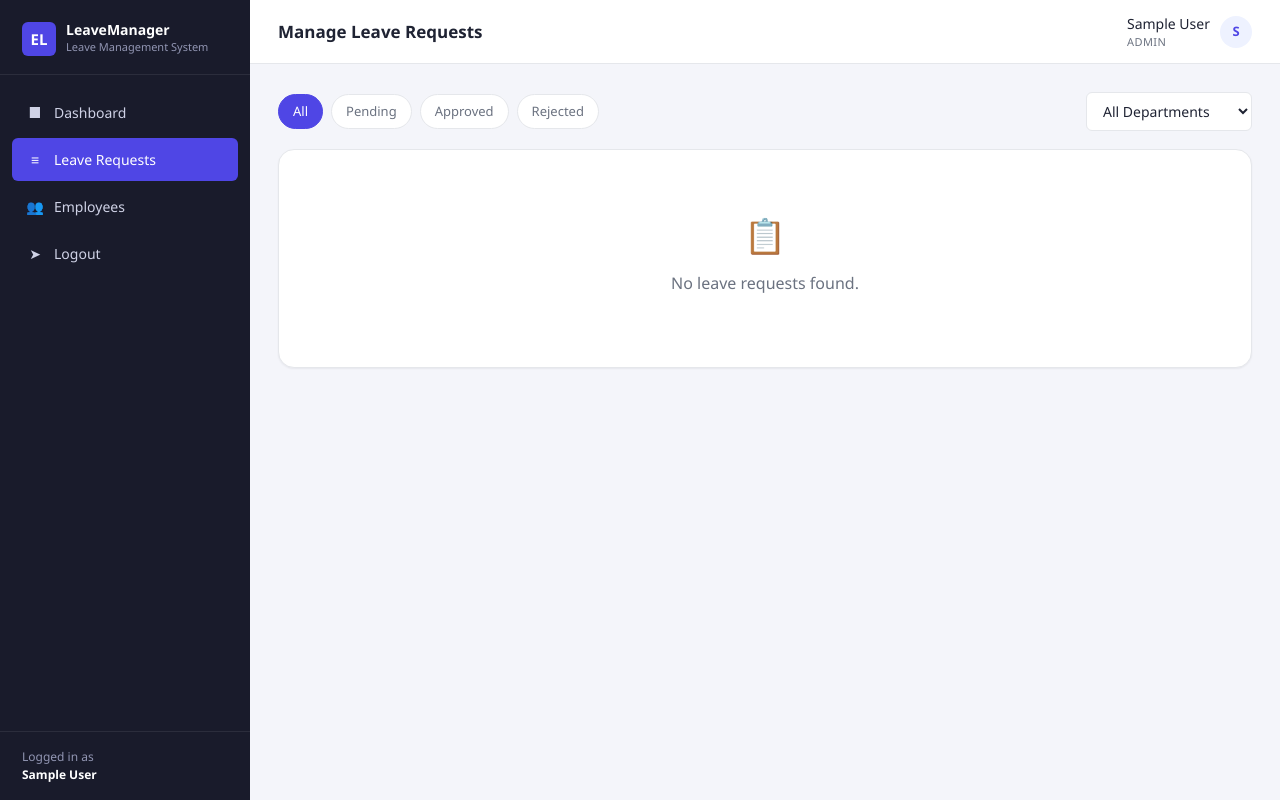
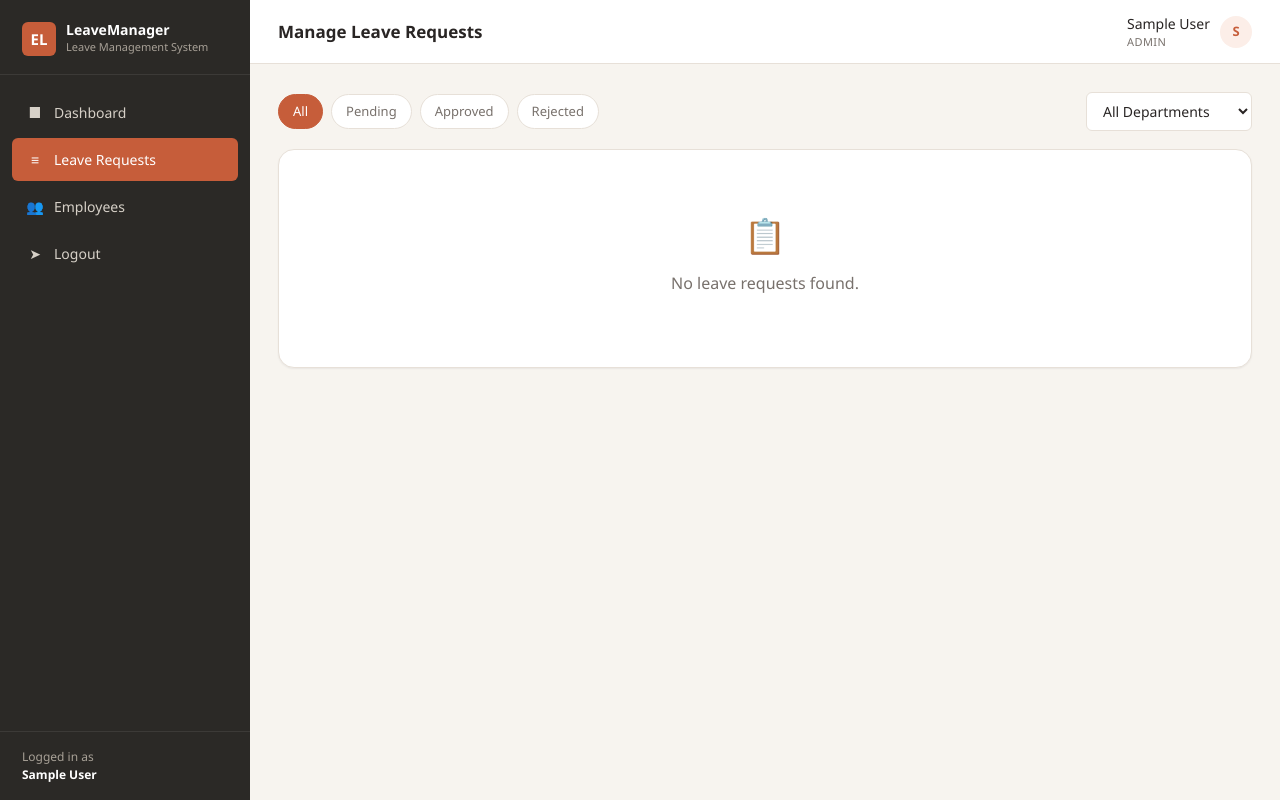
Before and after one commit to MayankSNegi/employee-leave-management, a Flask app: page /admin/leaves in a window 1280 px wide. Run offline with Flask 3, Linux system fonts and the light colour scheme; the visitor is signed in with stand-in values (Sample User, id 1); data that the repository does not hold is empty.

Commit message:
Update UI theme and styling

```diff
--- a/static/css/style.css
+++ b/static/css/style.css
@@ -3,9 +3,9 @@
    ===================================================================== */
 
 :root {
-  --color-primary: #4f46e5;
-  --color-primary-dark: #4338ca;
-  --color-primary-light: #eef2ff;
+  --color-primary: #C65D3A;
+  --color-primary-dark: #A94B2E;
+  --color-primary-light: #FCEEE8;
   --color-success: #16a34a;
   --color-success-light: #dcfce7;
   --color-warning: #d97706;
@@ -15,11 +15,11 @@
   --color-info: #0284c7;
   --color-info-light: #e0f2fe;
 
-  --color-bg: #f4f5fa;
-  --color-surface: #ffffff;
-  --color-text: #1f2333;
-  --color-text-muted: #6b7280;
-  --color-border: #e5e7eb;
+  --color-bg: #F7F4EF;
+  --color-surface: #FFFFFF;
+  --color-text: #292524;
+  --color-text-muted: #78716C;
+  --color-border: #E7E0D8;
 
   --radius-sm: 6px;
   --radius-md: 10px;
@@ -75,7 +75,7 @@ p {
   align-items: center;
   justify-content: center;
   padding: 24px;
-  background: linear-gradient(135deg, #4f46e5 0%, #6366f1 45%, #818cf8 100%);
+  background: linear-gradient(135deg, #A94B2E 0%, #C65D3A 50%, #D98A70 100%);
 }
 
 .auth-card {
@@ -134,8 +134,8 @@ p {
 
 .sidebar {
   width: var(--sidebar-width);
-  background: #191b2b;
-  color: #cfd2e6;
+  background: #2B2926;
+  color: #E7E2DA;
   flex-shrink: 0;
   position: fixed;
   top: 0;
@@ -178,7 +178,7 @@ p {
 
 .sidebar .brand-tag {
   font-size: 11px;
-  color: #9296b3;
+  color: #A8A197;
 }
 
 .sidebar nav {
@@ -192,7 +192,7 @@ p {
   gap: 10px;
   padding: 11px 14px;
   border-radius: var(--radius-sm);
-  color: #cfd2e6;
+  color: #D6D0C7;
   font-size: 14px;
   font-weight: 500;
   margin-bottom: 4px;
@@ -218,7 +218,7 @@ p {
   padding: 16px 22px;
   border-top: 1px solid rgba(255, 255, 255, 0.08);
   font-size: 12px;
-  color: #9296b3;
+  color: #A8A197;
 }
 
 .main-area {
```
